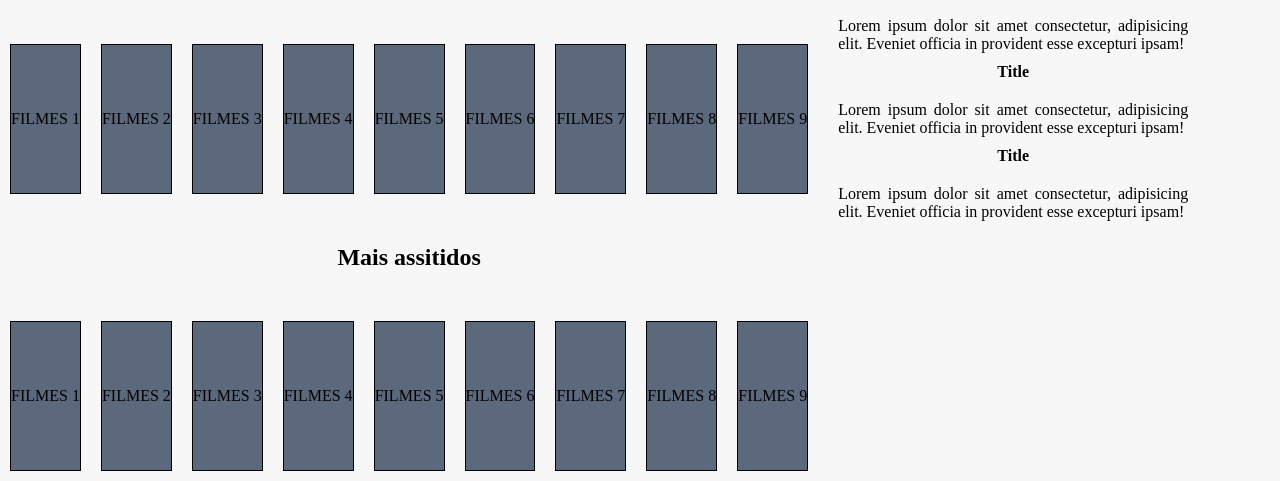
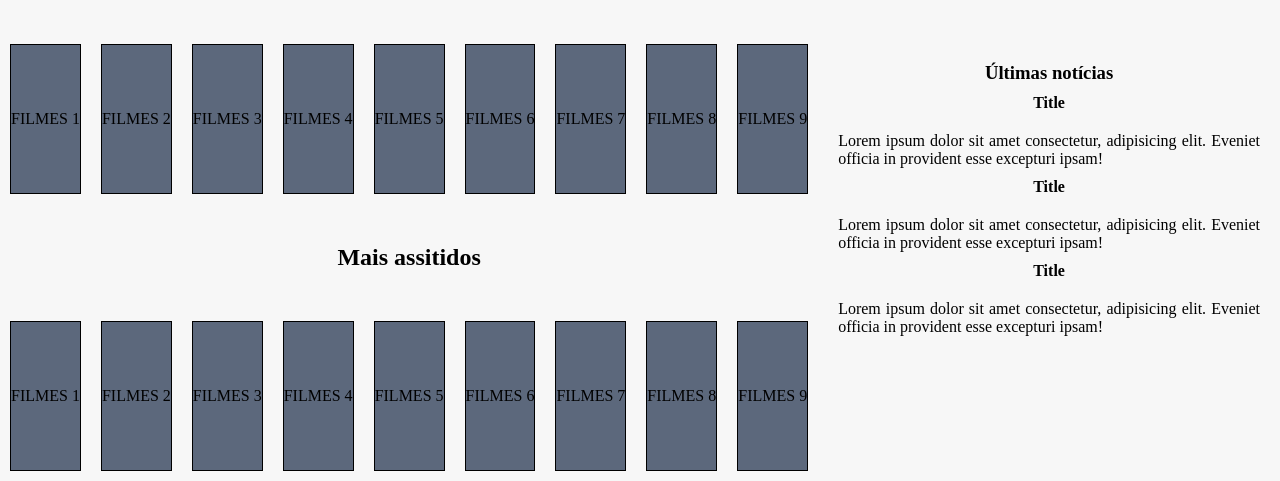
Before and after one commit to plinioSMoraes/trybe.exercicio, a plain HTML site: page Exercicio/index.html in a window 1280 px wide. Shown: the part 373-854 px from the top of the page. Drawn offline with Linux system fonts and the light colour scheme.

Commit message:
Exercicio Parte2.2 - Feito

```diff
--- a/Exercicio/style.css
+++ b/Exercicio/style.css
@@ -78,6 +78,8 @@
     flex-direction: column;
     margin: 20px;
     flex-basis: 350px;
+    align-self: center;
+    flex-grow: 1;
   }
 
   .aside-container h3, h4 {
```
